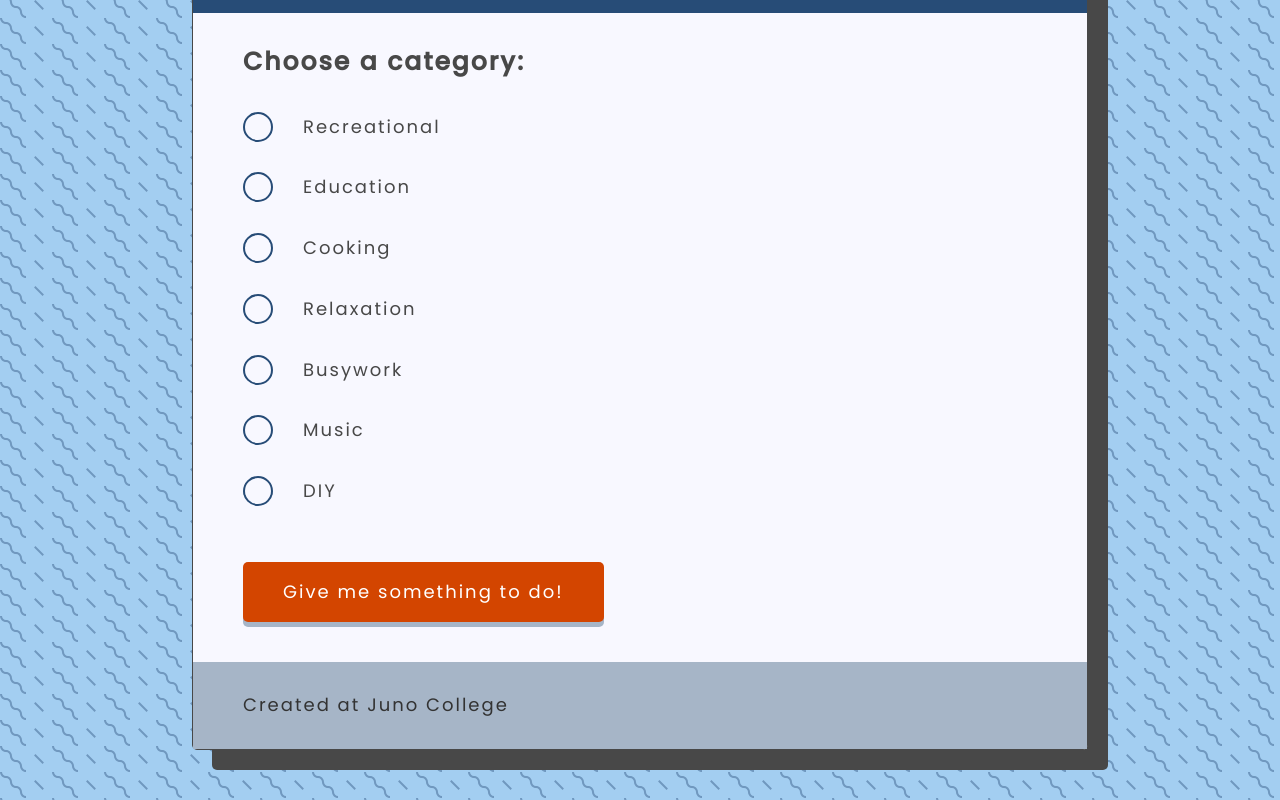
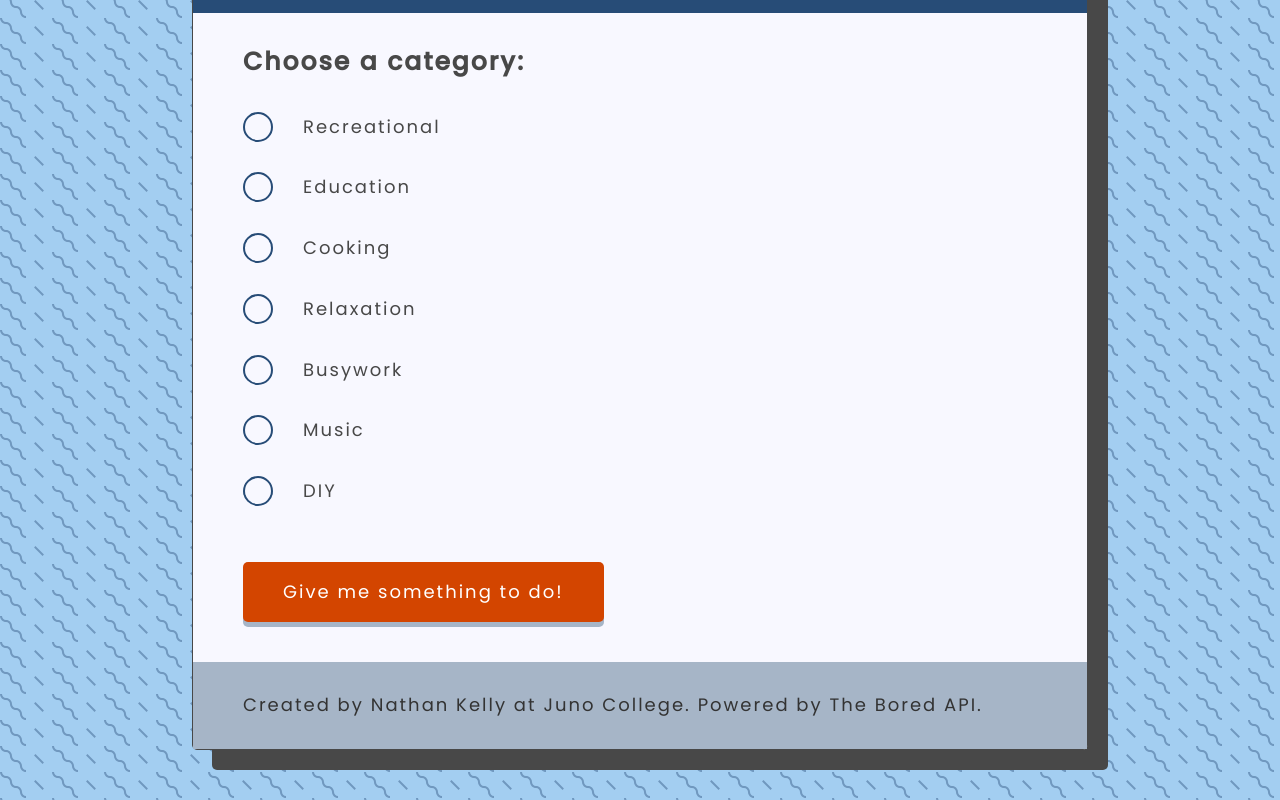
Before and after one commit to nate-kelly/bored-and-lonely, a React (Create React App) app: page / in a window 1280 px wide. Shown: the part 268-1068 px from the top of the page. Built offline with nearby package versions, Linux system fonts and the light colour scheme; no server answers; the database is empty.

Commit message:
added more info in footer and other small tweaks

```diff
--- a/src/Activities.js
+++ b/src/Activities.js
@@ -1,9 +1,9 @@
 import { FontAwesomeIcon } from '@fortawesome/react-fontawesome';
 import { faSave } from '@fortawesome/free-solid-svg-icons';
 
-const Activities = ({results, save}) => {
+const Activities = ({ results, save }) => {
   return (
-    <section className="resultSection">
+    <section className='resultSection'>
       <h3>{results}</h3>
       <button
         className='saveTask'
--- a/src/App.js
+++ b/src/App.js
@@ -8,9 +8,9 @@ import { useState, useEffect } from 'react';
 
 function App() {
   // Initialize state
-  const [ activity, setActivity ] = useState('');
-  const [ type, setType ] = useState('');
-  const [ todo, setTodo ] = useState([]);
+  const [activity, setActivity] = useState('');
+  const [type, setType] = useState('');
+  const [todo, setTodo] = useState([]);
 
   // API call on form submit
   const handleSubmit = (event) => {
@@ -59,7 +59,7 @@ function App() {
       const data = response.val();
       // Access activity name through loop
       for (let key in data) {
-        newState.push({key: key, name: data[key]});
+        newState.push({ key: key, name: data[key] });
       }
       setTodo(newState);
     })
@@ -88,7 +88,7 @@ function App() {
           }
         </main>
         <footer>
-          <p>Created at <a href='https://www.junocollege.com' target='_blank' rel='noreferrer'>Juno College</a></p>
+          <p>Created by Nathan Kelly at <a href='https://www.junocollege.com' target='_blank' rel='noreferrer'>Juno College</a>. Powered by <a href='https://www.boredapi.com/' target='_blank' rel='noreferrer'>The Bored API</a>.</p>
         </footer>
       </div>
     </div>
--- a/src/styles.css
+++ b/src/styles.css
@@ -5,8 +5,6 @@ html{line-height:1.15;-ms-text-size-adjust:100%;-webkit-text-size-adjust:100%}bo
 html { -moz-box-sizing: border-box; -webkit-box-sizing: border-box; box-sizing: border-box;}
 
 *, *:before, *:after {box-sizing: inherit}
-
-.sr-only { position: absolute; width: 1px; height: 1px; margin: -1px; border: 0; padding: 0; white-space: nowrap; clip-path: inset(100%); clip: rect(0 0 0 0); overflow: hidden;}
 
 /* Global Styles */
 
@@ -22,6 +20,7 @@ html { -moz-box-sizing: border-box; -webkit-box-sizing: border-box; box-sizing:
 
 html {
   font-size: 62.5%;
+  scroll-behavior: smooth;
 }
 
 body {
@@ -192,7 +191,7 @@ ul {
 }
 
 .removeTask {
-  margin-left: 1rem;
+  margin: 0 0.5rem 0;
   padding: 1rem;
   background: none;
   color: inherit;
```
Lines whose indentation alone changed are shown as unchanged.
